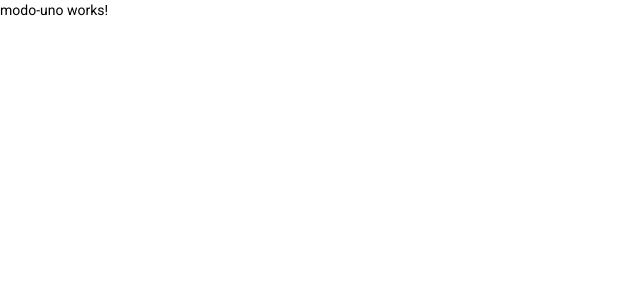
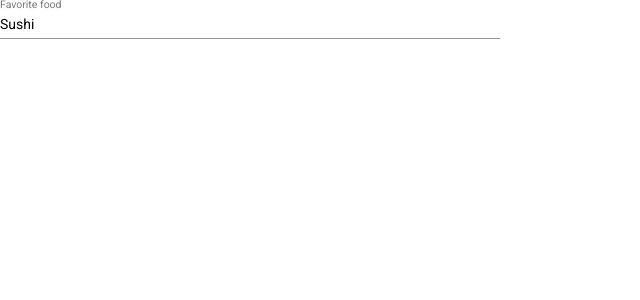
Before and after one commit to saureth/practica-logica, an Angular app: page /#/practica in a window 1280 px wide. Both pictures are taken after a click on the button "Modo 1". Shown: the top 300 px of the page, without its empty margins (0-640 px from the left). Built offline with nearby package versions, Linux system fonts and the light colour scheme.

Commit message:
[FEAT] Se agrega input genérico de material al módulo

```diff
--- a/src/app/practica/modo-uno/modo-uno.component.css
+++ b/src/app/practica/modo-uno/modo-uno.component.css
@@ -0,0 +1,9 @@
+.example-form {
+    min-width: 150px;
+    max-width: 500px;
+    width: 100%;
+}
+
+.example-full-width {
+    width: 100%;
+}
--- a/src/app/practica/modo-uno/modo-uno.component.html
+++ b/src/app/practica/modo-uno/modo-uno.component.html
@@ -1 +1,8 @@
-<p>modo-uno works!</p>
+<div class="form">
+    <form class="example-form">
+        <mat-form-field class="example-full-width">
+            <mat-label>Favorite food</mat-label>
+            <input matInput placeholder="Ex. Pizza" value="Sushi">
+          </mat-form-field>
+    </form>
+</div>
--- a/src/app/practica/practica.module.ts
+++ b/src/app/practica/practica.module.ts
@@ -4,6 +4,7 @@
 import { PracticaRoutingModule } from './practica-routing.module';
 import {MatButtonModule} from '@angular/material/button';
 import { ModoUnoComponent } from './modo-uno/modo-uno.component';
+import {MatInputModule} from '@angular/material/input';
 
 
 @NgModule({
@@ -14,7 +15,8 @@
   imports: [
     CommonModule,
     PracticaRoutingModule,
-    MatButtonModule
+    MatButtonModule,
+    MatInputModule
   ]
 })
 export class PracticaModule { }
```
